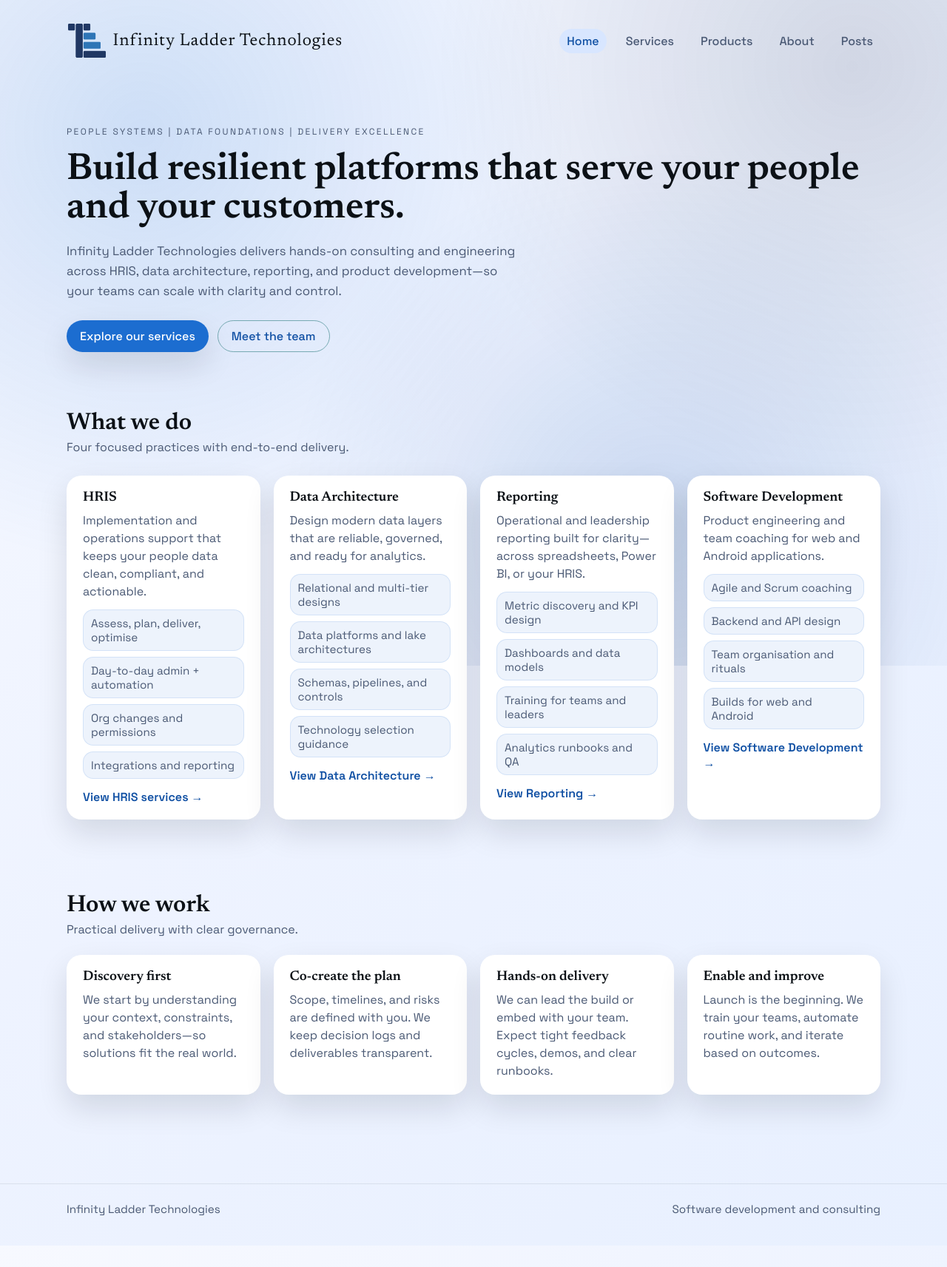
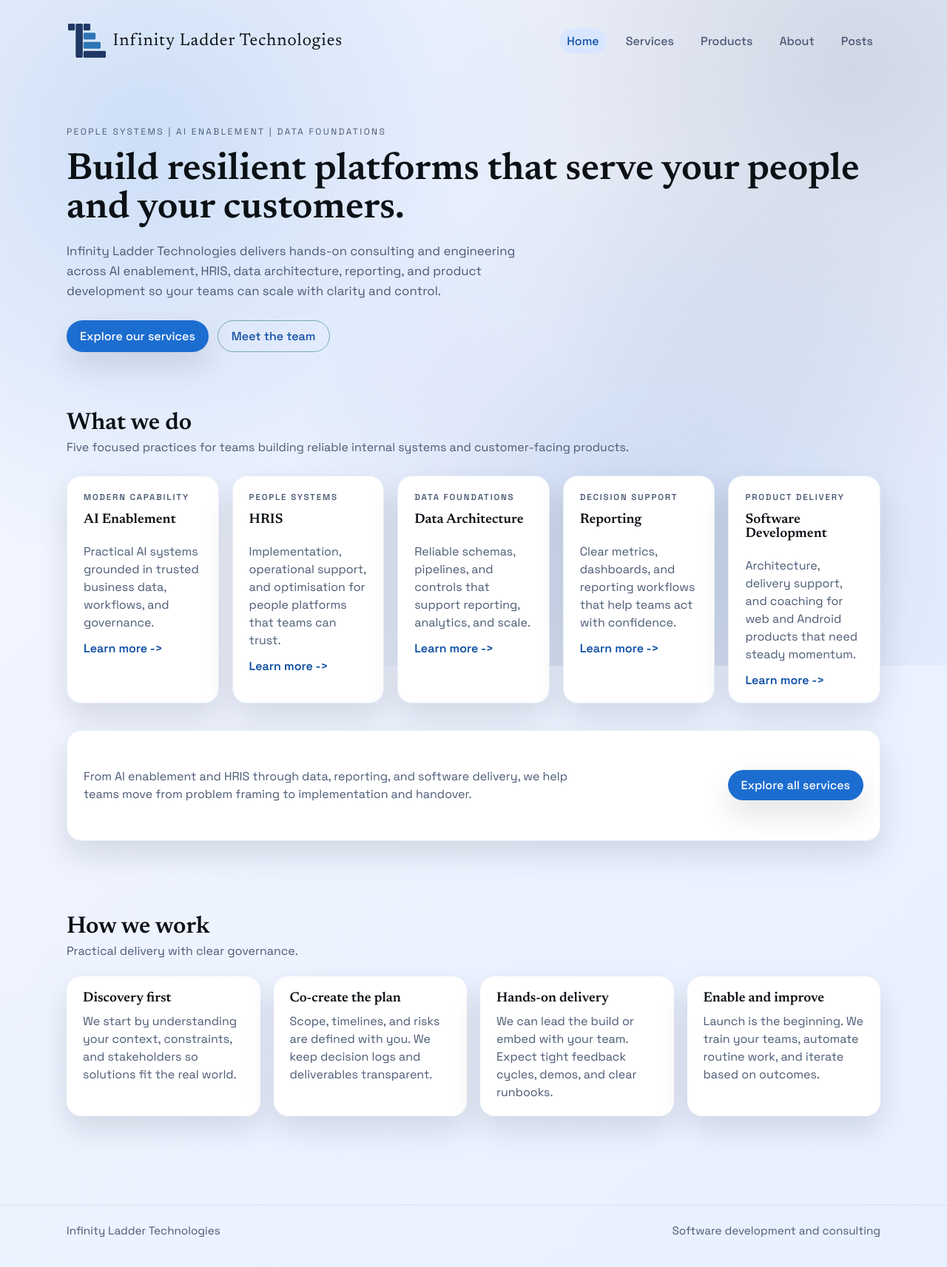
Before and after one commit to infinityladder/infinityladder.github.io, a Jekyll site: the page built from index.html, in a window 1280 px wide. Shown: the whole page at 74% size. Built offline with Jekyll 4.4.1, drawn with Linux system fonts in a browser that asks for light colours; before the commit the page ends 1684 px from its top, so only the background shows below that.

Commit message:
Add AI enablement service pages and homepage update

```diff
--- a/index.html
+++ b/index.html
@@ -1,15 +1,15 @@
 ---
 layout: default
 title: Home
-description: Software development and consulting for HRIS, analytics, and scalable systems.
+description: Software development and consulting for AI enablement, HRIS, analytics, and scalable systems.
 ---
 <div class="container">
   <section class="hero">
-    <p class="eyebrow reveal">People systems | Data foundations | Delivery excellence</p>
+    <p class="eyebrow reveal">People systems | AI enablement | Data foundations</p>
     <h1 class="reveal">Build resilient platforms that serve your people and your customers.</h1>
     <p class="lead reveal">
-      Infinity Ladder Technologies delivers hands-on consulting and engineering across HRIS, data architecture,
-      reporting, and product development—so your teams can scale with clarity and control.
+      Infinity Ladder Technologies delivers hands-on consulting and engineering across AI enablement, HRIS,
+      data architecture, reporting, and product development so your teams can scale with clarity and control.
     </p>
     <div class="hero-actions reveal">
       <a class="button" href="{{ '/services/' | relative_url }}">Explore our services</a>
@@ -20,53 +20,46 @@ description: Software development and consulting for HRIS, analytics, and scalab
   <section id="services" class="services">
     <div class="section-head reveal">
       <h2>What we do</h2>
-      <p>Four focused practices with end-to-end delivery.</p>
+      <p>Five focused practices for teams building reliable internal systems and customer-facing products.</p>
     </div>
-    <div class="service-grid">
-      <article class="card reveal">
+    <div class="service-grid home-services-grid">
+      <article class="card home-service-card reveal">
+        <p class="service-kicker">Modern capability</p>
+        <h3>AI Enablement</h3>
+        <p>Practical AI systems grounded in trusted business data, workflows, and governance.</p>
+        <a class="text-link" href="{{ '/services/ai-enablement/' | relative_url }}">Learn more -&gt;</a>
+      </article>
+      <article class="card home-service-card reveal">
+        <p class="service-kicker">People systems</p>
         <h3>HRIS</h3>
-        <p>Implementation and operations support that keeps your people data clean, compliant, and actionable.</p>
-        <ul class="pill-list">
-          <li>Assess, plan, deliver, optimise</li>
-          <li>Day-to-day admin + automation</li>
-          <li>Org changes and permissions</li>
-          <li>Integrations and reporting</li>
-        </ul>
-        <a class="text-link" href="{{ '/services/hris/' | relative_url }}">View HRIS services →</a>
+        <p>Implementation, operational support, and optimisation for people platforms that teams can trust.</p>
+        <a class="text-link" href="{{ '/services/hris/' | relative_url }}">Learn more -&gt;</a>
       </article>
-      <article class="card reveal">
+      <article class="card home-service-card reveal">
+        <p class="service-kicker">Data foundations</p>
         <h3>Data Architecture</h3>
-        <p>Design modern data layers that are reliable, governed, and ready for analytics.</p>
-        <ul class="pill-list">
-          <li>Relational and multi-tier designs</li>
-          <li>Data platforms and lake architectures</li>
-          <li>Schemas, pipelines, and controls</li>
-          <li>Technology selection guidance</li>
-        </ul>
-        <a class="text-link" href="{{ '/services/data-architecture/' | relative_url }}">View Data Architecture →</a>
+        <p>Reliable schemas, pipelines, and controls that support reporting, analytics, and scale.</p>
+        <a class="text-link" href="{{ '/services/data-architecture/' | relative_url }}">Learn more -&gt;</a>
       </article>
-      <article class="card reveal">
+      <article class="card home-service-card reveal">
+        <p class="service-kicker">Decision support</p>
         <h3>Reporting</h3>
-        <p>Operational and leadership reporting built for clarity—across spreadsheets, Power BI, or your HRIS.</p>
-        <ul class="pill-list">
-          <li>Metric discovery and KPI design</li>
-          <li>Dashboards and data models</li>
-          <li>Training for teams and leaders</li>
-          <li>Analytics runbooks and QA</li>
-        </ul>
-        <a class="text-link" href="{{ '/services/reporting/' | relative_url }}">View Reporting →</a>
+        <p>Clear metrics, dashboards, and reporting workflows that help teams act with confidence.</p>
+        <a class="text-link" href="{{ '/services/reporting/' | relative_url }}">Learn more -&gt;</a>
       </article>
-      <article class="card reveal">
+      <article class="card home-service-card reveal">
+        <p class="service-kicker">Product delivery</p>
         <h3>Software Development</h3>
-        <p>Product engineering and team coaching for web and Android applications.</p>
-        <ul class="pill-list">
-          <li>Agile and Scrum coaching</li>
-          <li>Backend and API design</li>
-          <li>Team organisation and rituals</li>
-          <li>Builds for web and Android</li>
-        </ul>
-        <a class="text-link" href="{{ '/services/software-development/' | relative_url }}">View Software Development →</a>
+        <p>Architecture, delivery support, and coaching for web and Android products that need steady momentum.</p>
+        <a class="text-link" href="{{ '/services/software-development/' | relative_url }}">Learn more -&gt;</a>
       </article>
+    </div>
+    <div class="services-summary card reveal">
+      <p>
+        From AI enablement and HRIS through data, reporting, and software delivery, we help teams move from
+        problem framing to implementation and handover.
+      </p>
+      <a class="button" href="{{ '/services/' | relative_url }}">Explore all services</a>
     </div>
   </section>
 
@@ -78,7 +71,7 @@ description: Software development and consulting for HRIS, analytics, and scalab
     <div class="approach-grid">
       <article class="card reveal">
         <h3>Discovery first</h3>
-        <p>We start by understanding your context, constraints, and stakeholders—so solutions fit the real world.</p>
+        <p>We start by understanding your context, constraints, and stakeholders so solutions fit the real world.</p>
       </article>
       <article class="card reveal">
         <h3>Co-create the plan</h3>
--- a/style.css
+++ b/style.css
@@ -229,6 +229,52 @@ h1 {
   display: grid;
   grid-template-columns: repeat(auto-fit, minmax(220px, 1fr));
   gap: 18px;
+}
+
+.home-services-grid {
+  grid-template-columns: repeat(auto-fit, minmax(200px, 1fr));
+}
+
+.home-service-card {
+  min-height: 0;
+  display: grid;
+  gap: 12px;
+  align-content: start;
+  border: 1px solid rgba(28, 109, 208, 0.1);
+  transition: transform 0.2s ease, box-shadow 0.2s ease, border-color 0.2s ease;
+}
+
+.home-service-card:hover {
+  transform: translateY(-4px);
+  box-shadow: 0 24px 50px rgba(12, 17, 22, 0.16);
+  border-color: rgba(28, 109, 208, 0.22);
+}
+
+.service-kicker {
+  font-size: 0.72rem;
+  letter-spacing: 0.16em;
+  text-transform: uppercase;
+  color: var(--accent-strong);
+  font-weight: 600;
+}
+
+.home-service-card h3 {
+  margin-bottom: 0;
+}
+
+.services-summary {
+  margin-top: 8px;
+  min-height: 0;
+  display: flex;
+  flex-wrap: wrap;
+  align-items: center;
+  justify-content: space-between;
+  gap: 18px;
+  border: 1px solid rgba(28, 109, 208, 0.1);
+}
+
+.services-summary p {
+  max-width: 680px;
 }
 
 .pill-list {
```
Also changed, not shown: services/ai-enablement.html (added, +92 -0 lines), services/index.html (+10 -5 lines).
